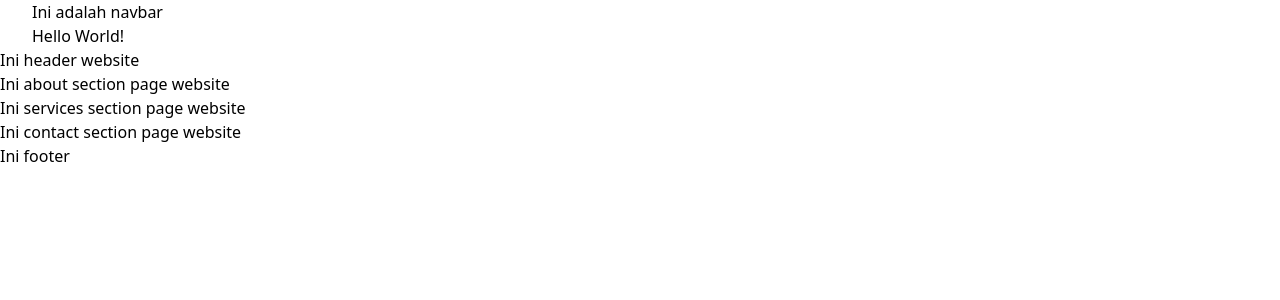
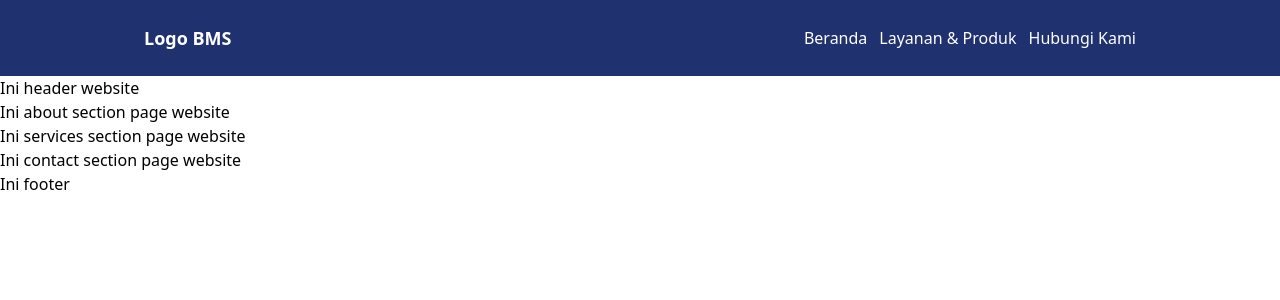
Before and after one commit to mallexibra/pt-blambangan-mandiri-sejahtera, a Next.js app: page / in a window 1280 px wide. Shown: the top 300 px of the page. Built offline with nearby package versions, Linux system fonts and the light colour scheme.

Commit message:
style: styling navbar

```diff
--- a/src/components/Container.tsx
+++ b/src/components/Container.tsx
@@ -9,6 +9,6 @@
   classNames?: String;
 }) {
   return (
-    <div className={cn(classNames, "max-w-4xl px-4 md:px-8")}>{children}</div>
+    <div className={cn(classNames, "max-w-5xl px-4 md:px- mx-auto")}>{children}</div>
   );
 }
--- a/src/components/Navbar.tsx
+++ b/src/components/Navbar.tsx
@@ -2,10 +2,35 @@
 
 export default function Navbar() {
   return (
-    <nav>
-      <Container>
-        <p>Ini adalah navbar</p>
-          <p>Hello World!</p>
+    <nav className={"bg-primary text-white"}>
+      <Container classNames={"flex justify-between py-6"}>
+        <h1 className="font-bold text-lg">Logo BMS</h1>
+        <ul className="flex justify-end items-center gap-3 font-medium">
+          <li>
+            <a
+              href="/"
+              className="hover:text-secondary transition-all ease-in-out"
+            >
+              Beranda
+            </a>
+          </li>
+          <li>
+            <a
+              href="#layananproduk"
+              className="hover:text-secondary transition-all ease-in-out"
+            >
+              Layanan & Produk
+            </a>
+          </li>
+          <li>
+            <a
+              href="#contactus"
+              className="hover:text-secondary transition-all ease-in-out"
+            >
+              Hubungi Kami
+            </a>
+          </li>
+        </ul>
       </Container>
     </nav>
   );
```
